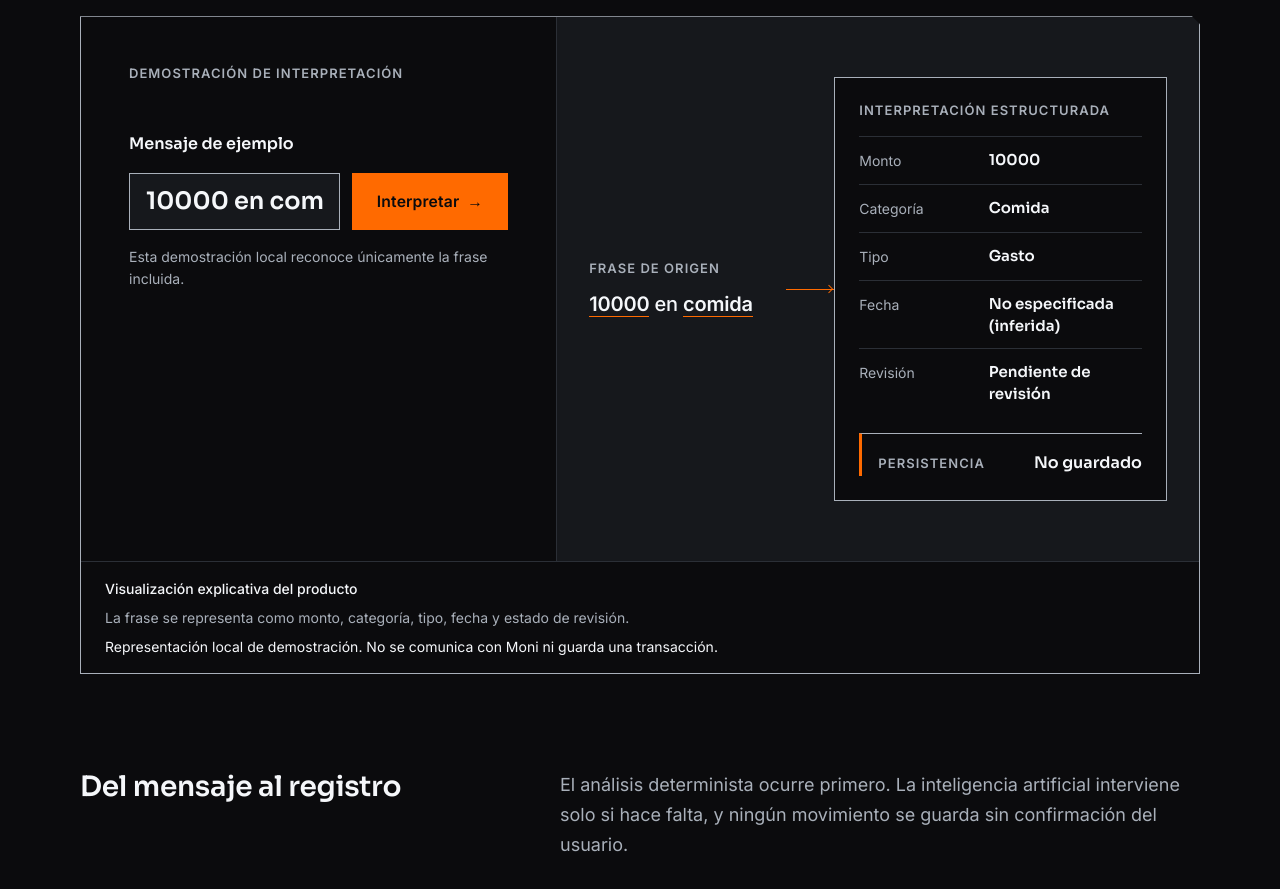
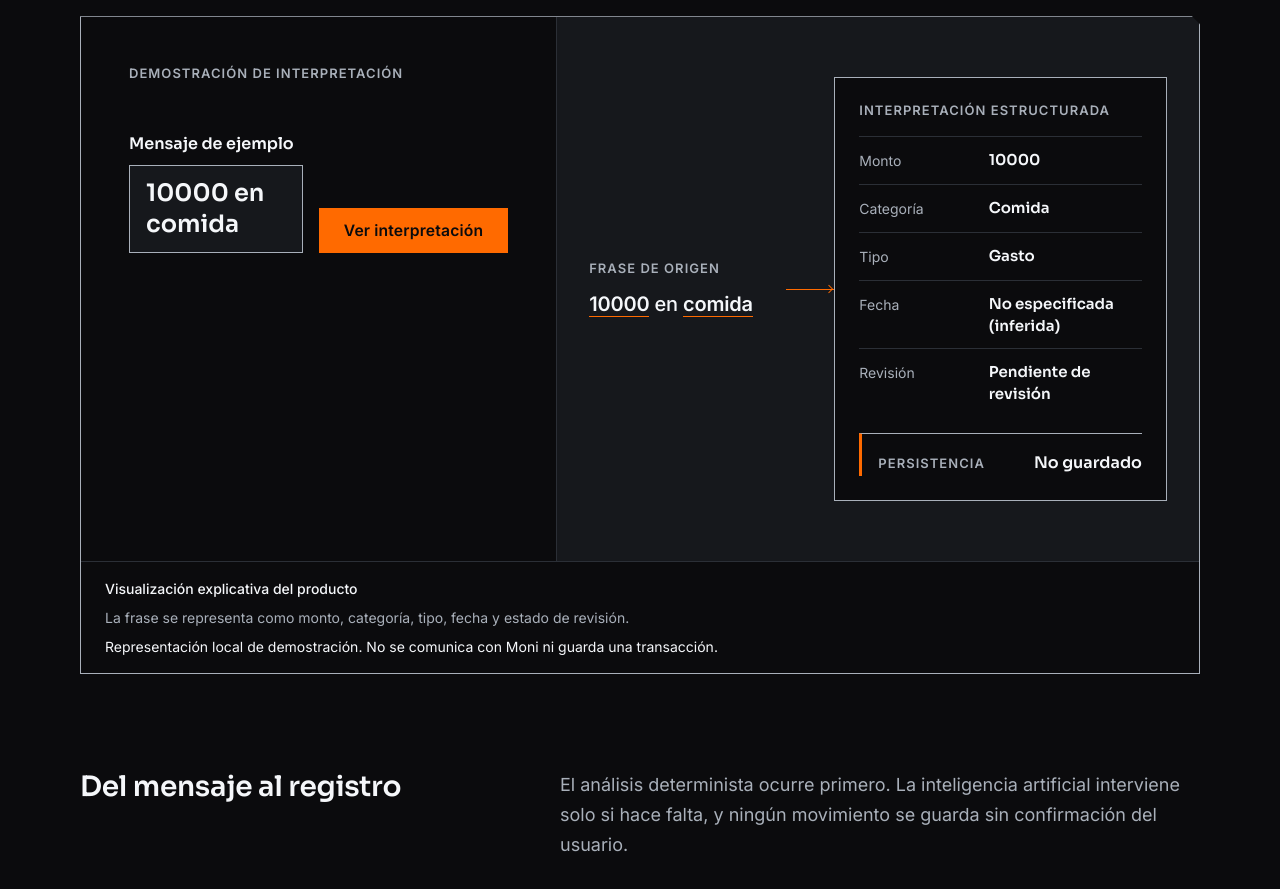
Before and after one commit to zehrtydev/zehrty.dev, a Next.js app: page / in a window 1280 px wide. Shown: the part 1440-2329 px from the top of the page. Built offline with nearby package versions, Linux system fonts and the light colour scheme.

Commit message:
fix: frame Moni as a guided demo

```diff
--- a/src/app/globals.css
+++ b/src/app/globals.css
@@ -254,18 +254,15 @@ button { color: inherit; font: inherit; }
   margin: 0; color: var(--color-muted); font-size: .8125rem; font-weight: 600;
   line-height: 1.35; letter-spacing: .08em; text-transform: uppercase;
 }
-.moni-demo-input-panel form { display: grid; gap: var(--space-4); margin-top: var(--space-12); }
-.moni-demo-input-panel label { font-family: var(--font-sora), sans-serif; font-size: 1rem; font-weight: 600; }
-.moni-demo-control { display: grid; gap: var(--space-3); }
-.moni-demo-control input {
-  min-width: 0; min-height: var(--control-min-size); padding: var(--space-3) var(--space-4);
+.moni-demo-guide { display: grid; gap: var(--space-4); margin-top: var(--space-12); }
+.moni-demo-example { display: grid; gap: var(--space-2); min-width: 0; }
+.moni-demo-example > span { font-family: var(--font-sora), sans-serif; font-size: 1rem; font-weight: 600; }
+.moni-demo-example > p {
+  min-width: 0; min-height: var(--control-min-size); margin: 0; padding: var(--space-3) var(--space-4);
   border: 1px solid var(--color-border-strong); border-radius: 0; background: var(--color-surface);
   color: var(--color-foreground); font: 600 clamp(1.125rem, .98rem + .7vw, 1.5rem)/1.3 var(--font-sora), sans-serif;
+  overflow-wrap: anywhere;
 }
-.moni-demo-control input[aria-invalid="true"] { border-left: 4px solid var(--color-foreground); }
-.moni-demo-hint, .moni-demo-error { max-width: 48ch; margin: 0; font-size: .875rem; line-height: 1.55; }
-.moni-demo-hint { color: var(--color-muted); }
-.moni-demo-error { padding-left: var(--space-3); border-left: 3px solid var(--color-foreground); color: var(--color-foreground); }
 .moni-demo-output-panel {
   display: grid; min-height: 27rem; place-items: center;
   border-top: 1px solid var(--color-border-subtle); background: var(--color-surface);
@@ -735,7 +732,7 @@ button { color: inherit; font: inherit; }
   .language-switch { display: flex; align-items: center; gap: var(--space-2); padding-left: var(--space-4); border-left: 1px solid var(--color-border-subtle); }
   .language-switch [aria-current="page"] { font-weight: 600; text-decoration: underline var(--color-accent); text-underline-offset: var(--space-2); }
   .mobile-navigation { display: none; }
-  .moni-demo-control { grid-template-columns: minmax(0, 1fr) auto; }
+  .moni-demo-guide { grid-template-columns: minmax(0, 1fr) auto; align-items: end; }
   .hero-primary { grid-column: 1 / span 7; }
   .hero-context { grid-column: 9 / -1; grid-template-columns: 1fr; align-content: center; margin-top: var(--space-16); }
   .work-heading { grid-column: 1 / span 5; }
--- a/src/components/moni-interpretation-demo.tsx
+++ b/src/components/moni-interpretation-demo.tsx
@@ -1,7 +1,6 @@
 "use client";
 
 import { useEffect, useId, useRef, useState } from "react";
-import type { FormEvent } from "react";
 import type { HomeContent } from "@/content/home";
 import {
   MONI_DEMO_SOURCE,
@@ -12,15 +11,12 @@ import {
 type DemoContent = HomeContent["work"]["demo"];
 
 export function MoniInterpretationDemo({ content }: { content: DemoContent }) {
-  const inputId = useId();
-  const hintId = useId();
-  const errorId = useId();
+  const exampleLabelId = useId();
+  const resultId = useId();
   const captionId = useId();
-  const [input, setInput] = useState(MONI_DEMO_SOURCE);
-  const [interpretation, setInterpretation] = useState<MoniDemoInterpretation | null>(() =>
+  const [interpretation] = useState<MoniDemoInterpretation | null>(() =>
     parseMoniDemo(MONI_DEMO_SOURCE),
   );
-  const [error, setError] = useState("");
   const [run, setRun] = useState(0);
   const [announcement, setAnnouncement] = useState("");
   const announcementTimeout = useRef<number | null>(null);
@@ -33,24 +29,7 @@ export function MoniInterpretationDemo({ content }: { content: DemoContent }) {
     };
   }, []);
 
-  function handleSubmit(event: FormEvent<HTMLFormElement>) {
-    event.preventDefault();
-
-    const parsed = parseMoniDemo(input);
-
-    if (!parsed) {
-      if (announcementTimeout.current !== null) {
-        window.clearTimeout(announcementTimeout.current);
-        announcementTimeout.current = null;
-      }
-      setAnnouncement("");
-      setInterpretation(null);
-      setError(content.invalidMessage);
-      return;
-    }
-
-    setError("");
-    setInterpretation(parsed);
+  function handleReplay() {
     setRun((current) => current + 1);
     setAnnouncement("");
 
@@ -95,36 +74,27 @@ export function MoniInterpretationDemo({ content }: { content: DemoContent }) {
       <div className="moni-demo-grid">
         <div className="moni-demo-input-panel">
           <p className="moni-demo-kicker">{content.title}</p>
-          <form onSubmit={handleSubmit} noValidate>
-            <label htmlFor={inputId}>{content.inputLabel}</label>
-            <div className="moni-demo-control">
-              <input
-                id={inputId}
-                name="moni-demo-message"
-                value={input}
-                onChange={(event) => setInput(event.target.value)}
-                aria-describedby={`${hintId}${error ? ` ${errorId}` : ""}`}
-                aria-invalid={error ? true : undefined}
-                autoComplete="off"
-                spellCheck="false"
-              />
-              <button className="button button-primary" type="submit">
-                {content.submitLabel}
-                <span aria-hidden="true">→</span>
-              </button>
+          <div className="moni-demo-guide">
+            <div className="moni-demo-example" role="group" aria-labelledby={exampleLabelId}>
+              <span id={exampleLabelId}>{content.inputLabel}</span>
+              <p lang="es">{MONI_DEMO_SOURCE}</p>
             </div>
-            <p id={hintId} className="moni-demo-hint">
-              {content.inputHint}
-            </p>
-            {error ? (
-              <p id={errorId} className="moni-demo-error" role="alert">
-                {error}
-              </p>
-            ) : null}
-          </form>
+            <button
+              className="button button-primary"
+              type="button"
+              aria-controls={resultId}
+              onClick={handleReplay}
+            >
+              {content.submitLabel}
+            </button>
+          </div>
         </div>
 
-        <div className="moni-demo-output-panel" data-state={interpretation ? "ready" : "idle"}>
+        <div
+          id={resultId}
+          className="moni-demo-output-panel"
+          data-state={interpretation ? "ready" : "idle"}
+        >
           {interpretation ? (
             <div key={run} className="moni-demo-sequence">
               <div className="moni-demo-source">
--- a/src/content/home.ts
+++ b/src/content/home.ts
@@ -33,7 +33,6 @@ export type HomeContent = {
     demo: {
       title: string;
       inputLabel: string;
-      inputHint: string;
       submitLabel: string;
       sourceLabel: string;
       resultLabel: string;
@@ -56,7 +55,6 @@ export type HomeContent = {
       captionLabel: string;
       caption: string;
       disclaimer: string;
-      invalidMessage: string;
       announcement: string;
     };
     workflowTitle: string;
@@ -141,8 +139,7 @@ export const homeEs: HomeContent = {
     demo: {
       title: "Demostración de interpretación",
       inputLabel: "Mensaje de ejemplo",
-      inputHint: "Esta demostración local reconoce únicamente la frase incluida.",
-      submitLabel: "Interpretar",
+      submitLabel: "Ver interpretación",
       sourceLabel: "Frase de origen",
       resultLabel: "Interpretación estructurada",
       idleMessage: "Envía el mensaje de ejemplo para revelar su interpretación.",
@@ -166,7 +163,6 @@ export const homeEs: HomeContent = {
         "La frase se representa como monto, categoría, tipo, fecha y estado de revisión.",
       disclaimer:
         "Representación local de demostración. No se comunica con Moni ni guarda una transacción.",
-      invalidMessage: "Usa la frase de demostración: “10000 en comida”.",
       announcement:
         "Interpretación mostrada: monto 10000, categoría Comida, tipo Gasto, fecha no especificada e inferida, pendiente de revisión. No guardado.",
     },
@@ -262,8 +258,7 @@ export const homeEn: HomeContent = {
     demo: {
       title: "Interpretation demonstration",
       inputLabel: "Example message",
-      inputHint: "This local demonstration recognizes only the included phrase.",
-      submitLabel: "Interpret",
+      submitLabel: "View interpretation",
       sourceLabel: "Source phrase",
       resultLabel: "Structured interpretation",
       idleMessage: "Submit the example message to reveal its interpretation.",
@@ -287,7 +282,6 @@ export const homeEn: HomeContent = {
         "The phrase is represented as an amount, category, type, date, and review state.",
       disclaimer:
         "Local demonstration only. It does not contact Moni or save a transaction.",
-      invalidMessage: "Use the demonstration phrase: “10000 en comida”.",
       announcement:
         "Interpretation shown: amount 10000, category Food, type Expense, date unspecified and inferred, pending review. Not saved.",
     },
```
